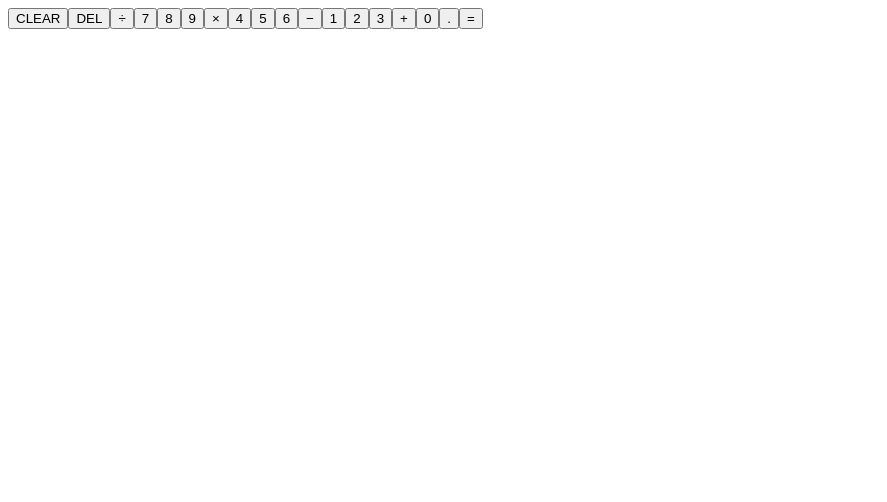
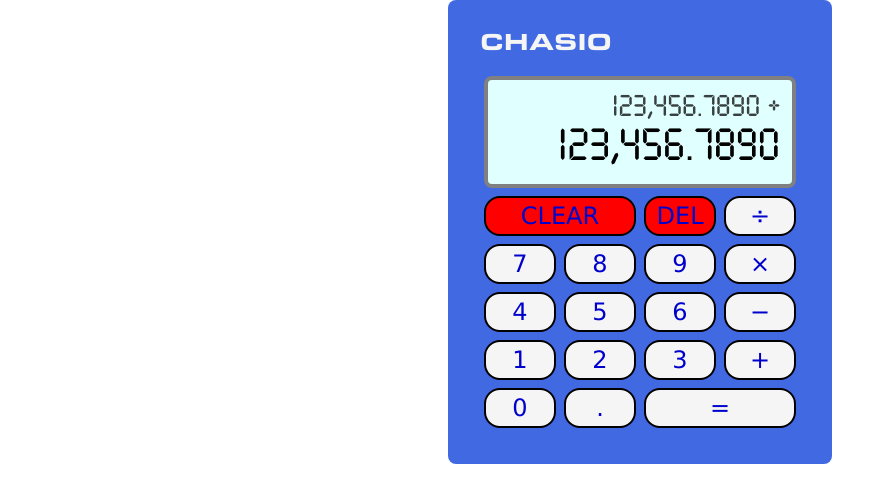
Before and after one commit to bencha27/basic-calculator, a React (Create React App) app: page / in a window 1280 px wide. Shown: the top 502 px of the page, without its empty margins (0-887 px from the left). Built offline with nearby package versions, Linux system fonts and the light colour scheme.

Commit message:
Add calculator styling

```diff
--- a/src/App.js
+++ b/src/App.js
@@ -1,12 +1,16 @@
+import "./styles.css";
+
 function App() {
   return (
+    <div className="calculator-bg">
       <div className="calculator-grid">
+        <div className="logo">CHASIO</div>
         <div className="output">
-        <div className="prev-operand"></div>
-        <div className="curr-operand"></div>
+          <div className="prev-operand">123,456.7890 +</div>
+          <div className="curr-operand">123,456.7890</div>
         </div>
-      <button className="span-two">CLEAR</button>
-      <button>DEL</button>
+        <button className="span-two red">CLEAR</button>
+        <button className="red">DEL</button>
         <button>÷</button>
         <button>7</button>
         <button>8</button>
@@ -24,6 +28,7 @@ function App() {
         <button>.</button>
         <button className="span-two">=</button>
       </div>
+    </div>
   );
 }
 
--- /dev/null
+++ b/src/styles.css
@@ -0,0 +1,99 @@
+@font-face {
+  font-family: tickingTimeBomb;
+  src: url(./TickingTimebombBb-RB0l.ttf);
+}
+
+@font-face {
+  font-family: eurostileExtdBlack;
+  src: url(./Eurostile_Extd_Black.otf);
+}
+
+*, *::before, *::after {
+  box-sizing: border-box;
+}
+
+body {
+  margin: 0;
+}
+
+#root {
+  display: flex;
+  justify-content: center;
+}
+
+.calculator-bg {
+  background-color: royalblue;
+  padding: 2rem;
+  width: fit-content;
+  border-radius: 0.5rem;
+}
+
+.calculator-grid {
+  display: grid;
+  justify-content: center;
+  grid-template-columns: repeat(4, 5rem);
+  grid-template-rows: 2.5rem minmax(6rem, auto) repeat(5, 3rem);
+}
+
+.logo {
+  grid-column: 1 / -1;
+  font-family: eurostileExtdBlack, Verdana, sans-serif;
+  font-size: 1.5rem;
+  color: whitesmoke;
+  margin: 0;
+}
+
+.output {
+  grid-column: 1 / -1;
+  padding: 0.75rem;
+  background-color: lightcyan;
+  display: flex;
+  flex-direction: column;
+  align-items: flex-end;
+  word-wrap: break-word;
+  word-break: break-all;
+  font-family: tickingTimeBomb, "Courier New", monospace;
+  border: 0.25rem solid gray;
+  border-radius: 0.5rem;
+  margin: 0.25rem;
+}
+
+.output .prev-operand {
+  color: rgba(0, 0, 0, 0.75);
+  font-size: 2rem;
+}
+
+.output .curr-operand {
+  color: black;
+  font-size: 3rem;
+}
+
+.calculator-grid > .red {
+  background-color: red;
+}
+
+.calculator-grid > .red:hover,
+.calculator-grid > .red:focus {
+  background-color: tomato;
+}
+
+.calculator-grid > button {
+  cursor: pointer;
+  font-family: Verdana, Arial, sans-serif;
+  font-size: 1.5rem;
+  color: mediumblue;
+  border: 2px solid black;
+  outline: none;
+  background-color: whitesmoke;
+  border-radius: 1rem;
+  margin: 0.25rem;
+}
+
+.calculator-grid > button:hover,
+.calculator-grid > button:focus {
+  background-color: lightgray;
+}
+
+.span-two {
+  grid-column: span 2;
+}
```
Also changed, not shown: src/Eurostile_Extd_Black.otf (added), src/TickingTimebombBb-RB0l.ttf (added). Lines whose indentation alone changed are shown as unchanged.
